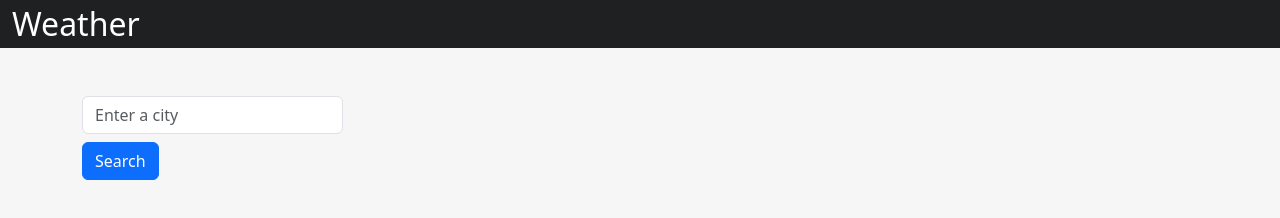
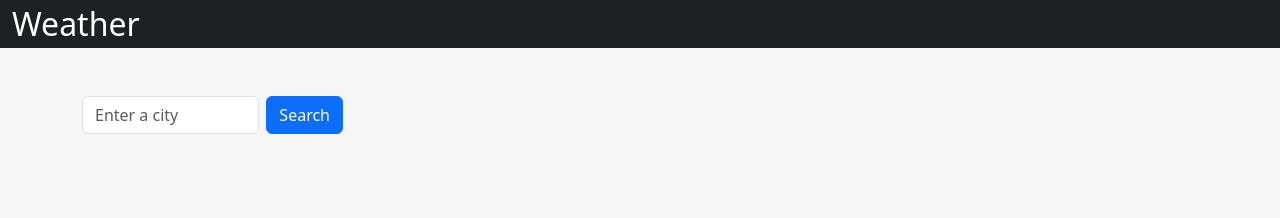
Before and after one commit to joseph-s-foster/Weather-Dashboard, a plain HTML site: page index.html in a window 1280 px wide. Drawn offline with nearby package versions, Linux system fonts and the light colour scheme.

Commit message:
styled button

```diff
--- a/assets/style.css
+++ b/assets/style.css
@@ -10,6 +10,10 @@ header {
     background-color: #1e2022;
     width: 100%;
     font-size: 2rem;
+}
+
+.btn {
+    margin-left: 8px;
 }
 
 .current {
@@ -31,7 +35,7 @@ header {
 
 @media screen and (max-width: 690px) {
     .forecast {
-        display: flex;
+        display: none;
         flex-direction: column;
     }
 }
--- a/index.html
+++ b/index.html
@@ -23,8 +23,12 @@
             <div class="row">
                 <div class="col-lg-3">
                     <div class="search mb-2">
-                        <input type="text" class="form-control" placeholder="Enter a city">
-                        <button class="btn btn-primary mt-2">Search</button>
+                        <div class="input-group">
+                            <input type="text" class="form-control rounded" placeholder="Enter a city">
+                            <div class="input-group-append">
+                                <button class="btn btn-primary rounded" type="button">Search</button>
+                            </div>
+                        </div>
                     </div>
                     <!-- <div class="history"> -->
                         <!-- City buttons will be populated here -->
@@ -42,6 +46,7 @@
             </div>
         </div>
 
+
     </main>
 
     <script src="https://cdn.jsdelivr.net/npm/bootstrap@5.3.1/dist/js/bootstrap.bundle.min.js"
```
